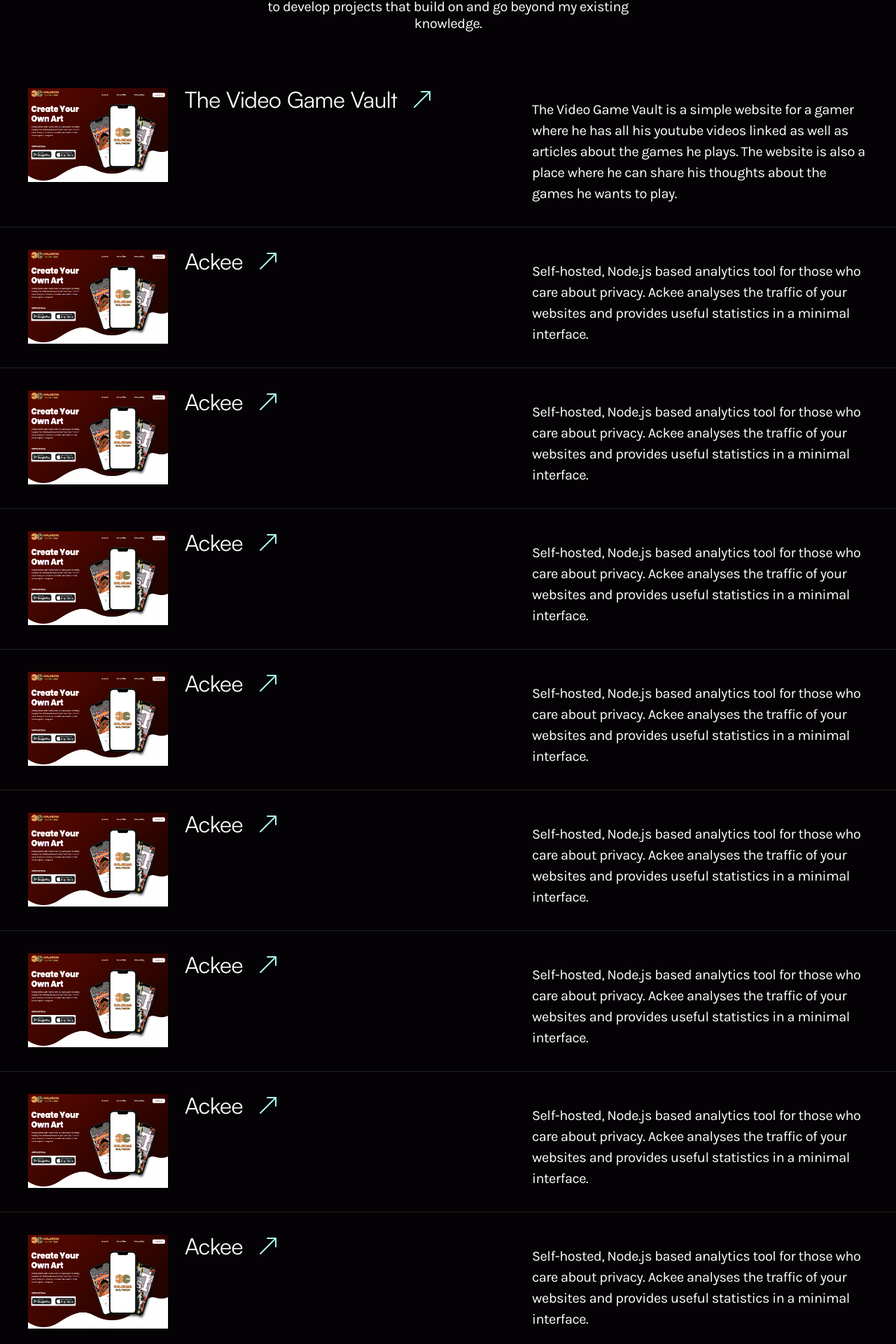
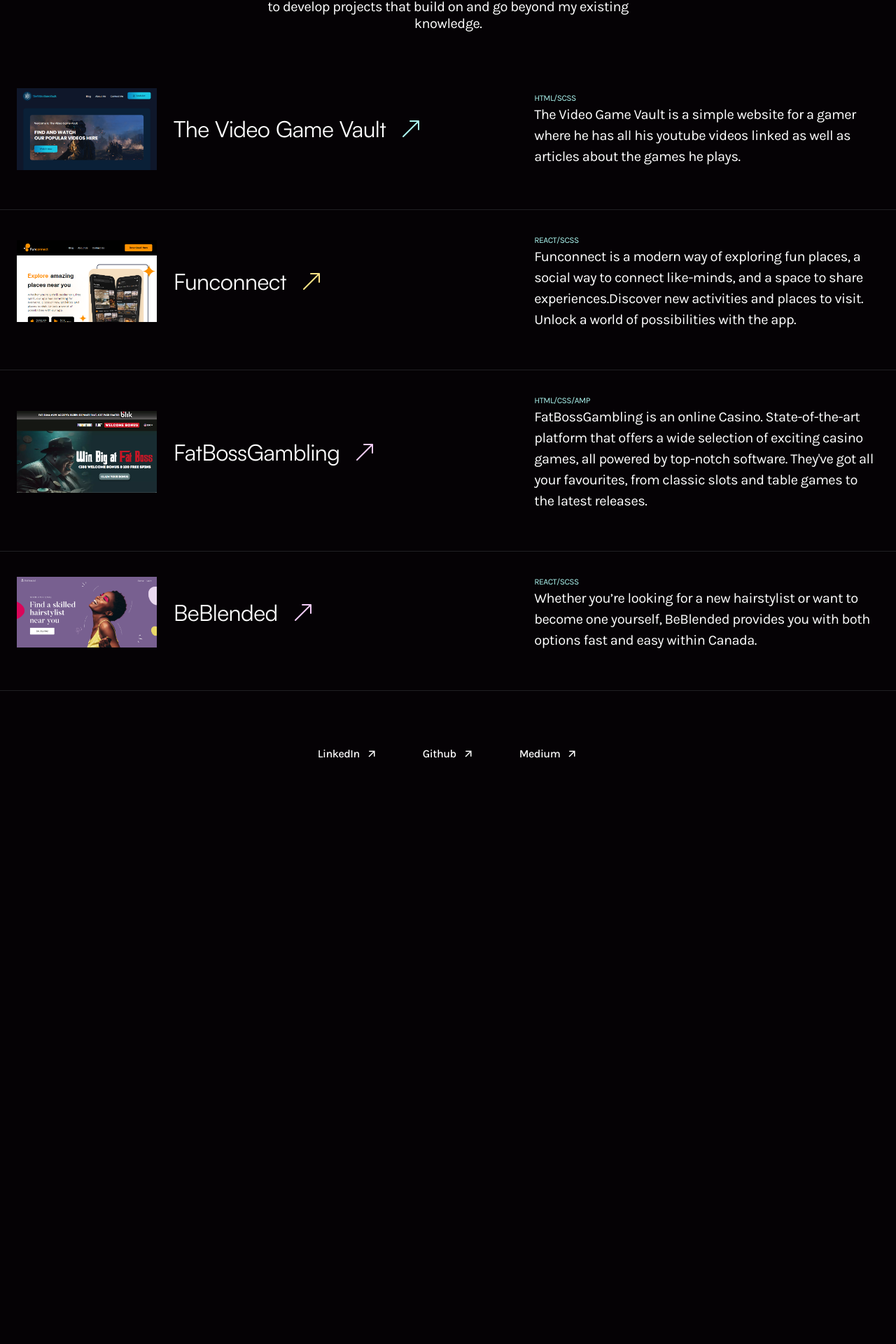
Before and after one commit to Lilianada/Lilydesigned, a React (Create React App) app: page /portfolio in a window 1280 px wide. Shown: the part 170-2090 px from the top of the page at 70% size. After the commit the page ends 1288 px from the top, so only its background shows below. Built offline with nearby package versions, Linux system fonts and the light colour scheme.

Commit message:
fixed responsiveness

```diff
--- a/src/components/Projects/index.jsx
+++ b/src/components/Projects/index.jsx
@@ -25,246 +25,113 @@
         </p>
       </div>
       <div className="projectList">
-
-        <a className="projectContainer" href="https://the-videogame-vault.netlify.app/">
+        <div
+          className="projectContainer"
+        >
           <div className="contentContainer">
             <img
               className="projectImage"
-              src={Pic2}
-              alt="Screenshot of the website of Ackee"
+              src={Pic10}
+              alt="Screenshot of the website of The Video Game Vault"
             />
             <h3 className="contentTitle">
-                The Video Game Vault
-              <a className="arrowContainer" href="https://the-videogame-vault.netlify.app/">
+              The Video Game Vault
+              <a
+                className="arrowContainer"
+                href="https://the-videogame-vault.netlify.app/"
+              >
                 {" "}
-                <BsArrowUpRight size={18} />{" "}
+                <BsArrowUpRight size={18} fill='#acf6f0'/>{" "}
               </a>
             </h3>
-            <p className="contentText">
-            The Video Game Vault is a simple website for a gamer where he has all his youtube videos linked as well as articles about the games he plays. The website is also a place where he can share his thoughts about the games he wants to play.
-            </p>
+            <div className="contentText">
+              <span className="lang">HTML/SCSS</span>
+              <p className="text">
+              The Video Game Vault is a simple website for a gamer where he has
+              all his youtube videos linked as well as articles about the games
+              he plays.
+              </p>
+            </div>
           </div>
-        </a>
+        </div>
 
-        <a className="projectContainer" href="https://ackee.electerious.com">
+        <div className="projectContainer">
           <div className="contentContainer">
             <img
               className="projectImage"
-              src={Pic2}
-              alt="Screenshot of the website of Ackee"
+              src={Pic11}
+              alt="Screenshot of the website of Funconnect"
             />
             <h3 className="contentTitle">
-              Ackee
-              <span className="arrowContainer">
+              Funconnect
+              <a className="arrowContainer" href="https://funconnect.app/">
                 {" "}
-                <BsArrowUpRight size={18} />{" "}
-              </span>
+                <BsArrowUpRight size={18} fill='#FFE285'/>{" "}
+              </a>
             </h3>
-            <p className="contentText">
-              Self-hosted, Node.js based analytics tool for those who care about
-              privacy. Ackee analyses the traffic of your websites and provides
-              useful statistics in a minimal interface.
-            </p>
+            <div className="contentText">
+              <span className="lang">REACT/SCSS</span>
+              <p className="text">
+                Funconnect is a modern way of exploring fun places, a social way
+                to connect like-minds, and a space to share experiences.Discover
+                new activities and places to visit. Unlock a world of
+                possibilities with the app.
+              </p>
+            </div>
           </div>
-        </a>
+        </div>
 
-        <a className="projectContainer" href="https://ackee.electerious.com">
+        <div className="projectContainer">
           <div className="contentContainer">
             <img
               className="projectImage"
-              src={Pic2}
-              alt="Screenshot of the website of Ackee"
+              src={Pic7}
+              alt="Screenshot of the website of FatBossGambling"
             />
             <h3 className="contentTitle">
-              Ackee
-              <span className="arrowContainer">
+            FatBossGambling
+              <a className="arrowContainer" href="https://fatbosskgasyno.pl/">
                 {" "}
-                <BsArrowUpRight size={18} />{" "}
-              </span>
+                <BsArrowUpRight size={18} fill="#F2CBF6" />{" "}
+              </a>
             </h3>
-            <p className="contentText">
-              Self-hosted, Node.js based analytics tool for those who care about
-              privacy. Ackee analyses the traffic of your websites and provides
-              useful statistics in a minimal interface.
-            </p>
+            <div className="contentText">
+              <span className="lang">HTML/CSS/AMP</span>
+              <p className="text">
+              FatBossGambling is an online Casino. State-of-the-art platform that offers a wide selection of exciting casino games, all powered by top-notch software. They've got all your favourites, from classic slots and
+              table games to the latest releases.
+              </p>
+              </div>
           </div>
-        </a>
+        </div>
 
-        <a className="projectContainer" href="https://ackee.electerious.com">
+        <div className="projectContainer">
           <div className="contentContainer">
             <img
               className="projectImage"
-              src={Pic2}
-              alt="Screenshot of the website of Ackee"
+              src={Pic4}
+              alt="Screenshot of the website of BeBlended"
             />
             <h3 className="contentTitle">
-              Ackee
-              <span className="arrowContainer">
+            BeBlended
+              <a className="arrowContainer" href="https://github.com/lilianada/BeBlended">
                 {" "}
-                <BsArrowUpRight size={18} />{" "}
-              </span>
+                <BsArrowUpRight size={18} fill="#F2CBF6" />{" "}
+              </a>
             </h3>
-            <p className="contentText">
-              Self-hosted, Node.js based analytics tool for those who care about
-              privacy. Ackee analyses the traffic of your websites and provides
-              useful statistics in a minimal interface.
-            </p>
+            <div className="contentText">
+              <span className="lang">REACT/SCSS</span>
+              <p className="text">
+              Whether you’re looking for a new hairstylist or want to become one
+              yourself, BeBlended provides you with both options fast and easy
+              within Canada.
+              </p>
+              </div>
           </div>
-        </a>
+        </div>
 
-        <a className="projectContainer" href="https://ackee.electerious.com">
-          <div className="contentContainer">
-            <img
-              className="projectImage"
-              src={Pic2}
-              alt="Screenshot of the website of Ackee"
-            />
-            <h3 className="contentTitle">
-              Ackee
-              <span className="arrowContainer">
-                {" "}
-                <BsArrowUpRight size={18} />{" "}
-              </span>
-            </h3>
-            <p className="contentText">
-              Self-hosted, Node.js based analytics tool for those who care about
-              privacy. Ackee analyses the traffic of your websites and provides
-              useful statistics in a minimal interface.
-            </p>
-          </div>
-        </a>
 
-        <a className="projectContainer" href="https://ackee.electerious.com">
-          <div className="contentContainer">
-            <img
-              className="projectImage"
-              src={Pic2}
-              alt="Screenshot of the website of Ackee"
-            />
-            <h3 className="contentTitle">
-              Ackee
-              <span className="arrowContainer">
-                {" "}
-                <BsArrowUpRight size={18} />{" "}
-              </span>
-            </h3>
-            <p className="contentText">
-              Self-hosted, Node.js based analytics tool for those who care about
-              privacy. Ackee analyses the traffic of your websites and provides
-              useful statistics in a minimal interface.
-            </p>
-          </div>
-        </a>
 
-        <a className="projectContainer" href="https://ackee.electerious.com">
-          <div className="contentContainer">
-            <img
-              className="projectImage"
-              src={Pic2}
-              alt="Screenshot of the website of Ackee"
-            />
-            <h3 className="contentTitle">
-              Ackee
-              <span className="arrowContainer">
-                {" "}
-                <BsArrowUpRight size={18} />{" "}
-              </span>
-            </h3>
-            <p className="contentText">
-              Self-hosted, Node.js based analytics tool for those who care about
-              privacy. Ackee analyses the traffic of your websites and provides
-              useful statistics in a minimal interface.
-            </p>
-          </div>
-        </a>
-
-        <a className="projectContainer" href="https://ackee.electerious.com">
-          <div className="contentContainer">
-            <img
-              className="projectImage"
-              src={Pic2}
-              alt="Screenshot of the website of Ackee"
-            />
-            <h3 className="contentTitle">
-              Ackee
-              <span className="arrowContainer">
-                {" "}
-                <BsArrowUpRight size={18} />{" "}
-              </span>
-            </h3>
-            <p className="contentText">
-              Self-hosted, Node.js based analytics tool for those who care about
-              privacy. Ackee analyses the traffic of your websites and provides
-              useful statistics in a minimal interface.
-            </p>
-          </div>
-        </a>
-
-        <a className="projectContainer" href="https://ackee.electerious.com">
-          <div className="contentContainer">
-            <img
-              className="projectImage"
-              src={Pic2}
-              alt="Screenshot of the website of Ackee"
-            />
-            <h3 className="contentTitle">
-              Ackee
-              <span className="arrowContainer">
-                {" "}
-                <BsArrowUpRight size={18} />{" "}
-              </span>
-            </h3>
-            <p className="contentText">
-              Self-hosted, Node.js based analytics tool for those who care about
-              privacy. Ackee analyses the traffic of your websites and provides
-              useful statistics in a minimal interface.
-            </p>
-          </div>
-        </a>
-
-        <a className="projectContainer" href="https://ackee.electerious.com">
-          <div className="contentContainer">
-            <img
-              className="projectImage"
-              src={Pic2}
-              alt="Screenshot of the website of Ackee"
-            />
-            <h3 className="contentTitle">
-              Ackee
-              <span className="arrowContainer">
-                {" "}
-                <BsArrowUpRight size={18} />{" "}
-              </span>
-            </h3>
-            <p className="contentText">
-              Self-hosted, Node.js based analytics tool for those who care about
-              privacy. Ackee analyses the traffic of your websites and provides
-              useful statistics in a minimal interface.
-            </p>
-          </div>
-        </a>
-
-        <a className="projectContainer" href="https://ackee.electerious.com">
-          <div className="contentContainer">
-            <img
-              className="projectImage"
-              src={Pic2}
-              alt="Screenshot of the website of Ackee"
-            />
-            <h3 className="contentTitle">
-              Ackee
-              <span className="arrowContainer">
-                {" "}
-                <BsArrowUpRight size={18} />{" "}
-              </span>
-            </h3>
-            <p className="contentText">
-              Self-hosted, Node.js based analytics tool for those who care about
-              privacy. Ackee analyses the traffic of your websites and provides
-              useful statistics in a minimal interface.
-            </p>
-          </div>
-        </a>
       </div>
     </section>
   );
--- a/src/components/Projects/style.scss
+++ b/src/components/Projects/style.scss
@@ -1,6 +1,6 @@
 .projectSection {
     width: 90%;
-    margin: 1.5rem;
+    margin: 4rem 1.5rem;
 
     @media screen and (min-width: 800px) {
         width: 100%;
@@ -52,49 +52,90 @@
 
             .contentContainer {
                 display: grid;
+                grid-template-areas: "image" "heading" "text";
+                grid-template-columns: auto;
+                padding: 0 1.5rem;
+                gap: 1rem;
+                // @media (max-width: 600px) {
+                // }
+
+                // @media (min-width: 700px) {
+                //     display: grid;
+                //     grid-template-areas: "image heading" "image text";
+                //     grid-template-columns: 250px auto;
+                //     grid-template-rows: auto 1fr;
+                //     gap: 1em;
+                //     align-items: start;
+                //     padding: 0rem 2.5rem;
+                // }
+
+                @media screen and (min-width: 900px) {
+                    display: grid;
                     grid-template-areas: "image heading space text";
                     grid-template-columns: 200px min-content 1fr 40%;
+                    grid-template-rows: auto 1fr;
+                    align-items: center;
                     gap: 1.5rem;
-                padding: 0rem 2.5rem;
+                }
 
-                .projectImage{
+                .projectImage img {
                     grid-area: image;
-                    width: 200px;
-                    height: 134px;
+                    width: 100%;
                 }
 
                 .contentTitle {
                     grid-area: heading;
                     color: var(--white);
                     font-family: var(--font-head);
-                    font-size: var(--thirtyTwo);
+                    font-size: var(--twentyFour);
                     font-weight: 400;
                     white-space: nowrap;
                     display: flex;
-                    justify-content: space-between;
+                    align-items: flex-end;
+
 
                     .arrowContainer {
                         margin-left: 1rem;
 
-                        svg{
-                        color: hsl(175 80% 82%);
+                        svg {
+                            width: 2rem;
+                            height: 1.5rem;
+                            display: flex;
+
+                            @media screen and (min-width: 1000px){
                                 width: 2.5rem;
                                 height: 2rem;
-                        display: inline-block;
                             }
                         }
                     }
 
+                    @media screen and (min-width: 1000px){
+                        font-size: var(--thirtyTwo);
+                        justify-content: space-between;
+                    }
+                }
+
                 .contentText {
+                    display: block;
                     grid-area: text;
+
+                    .lang {
+                        color: hsl(175 80% 82%);
+                        font-family: var(--font-text);
+                        font-size: var(--twelve);
+                        font-weight: 400;
+                        line-height: 1.5em;
+                    }
+                    .text {
                         color: var(--white);
                         font-family: var(--font-text);
                         font-size: var(--twenty);
                         font-weight: 400;
                         line-height: 1.5em;
-                    margin-top: 1rem;
+                        margin-top: 0em;
                     }
                 }
             }
         }
     }
+}
```
Lines whose indentation alone changed are shown as unchanged.
